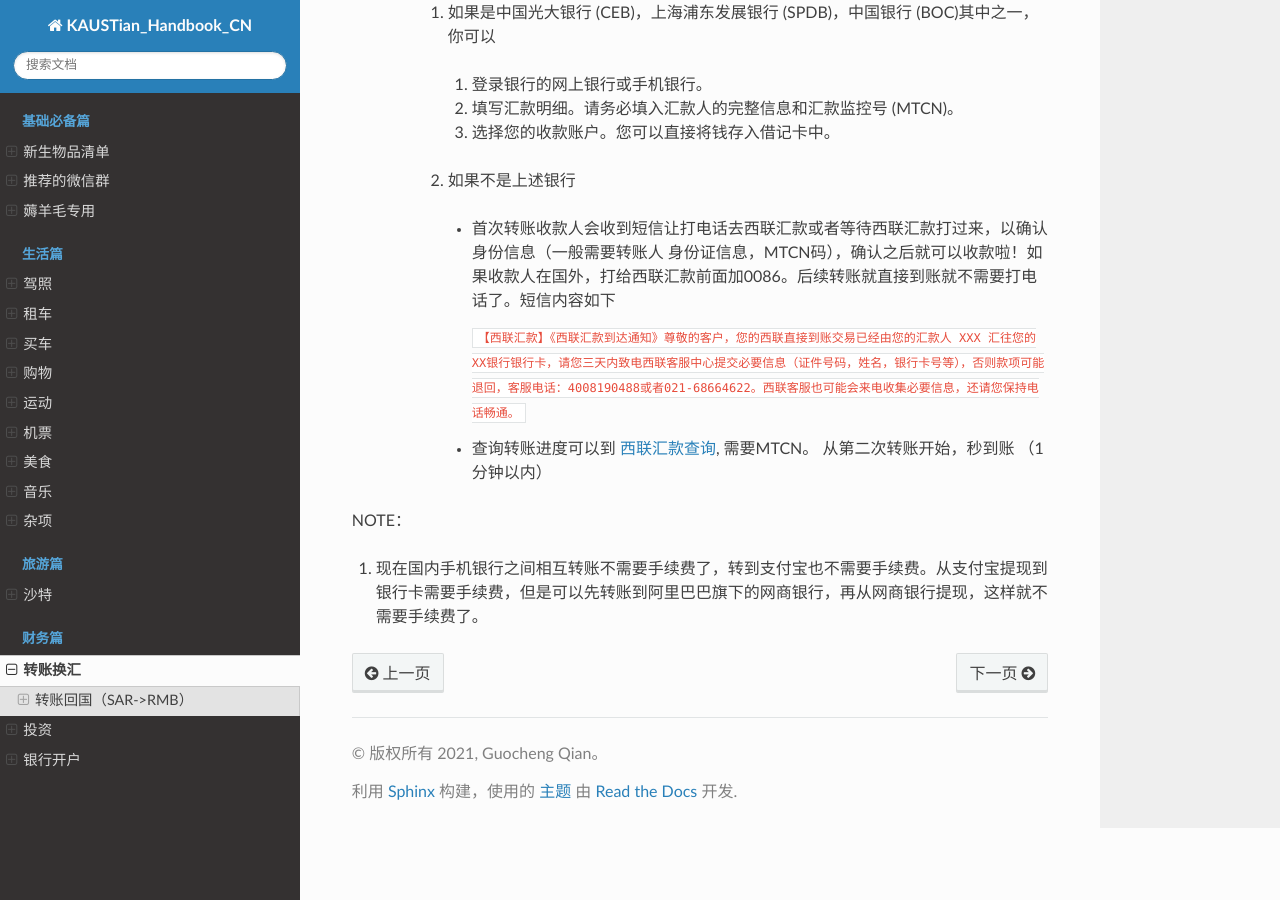
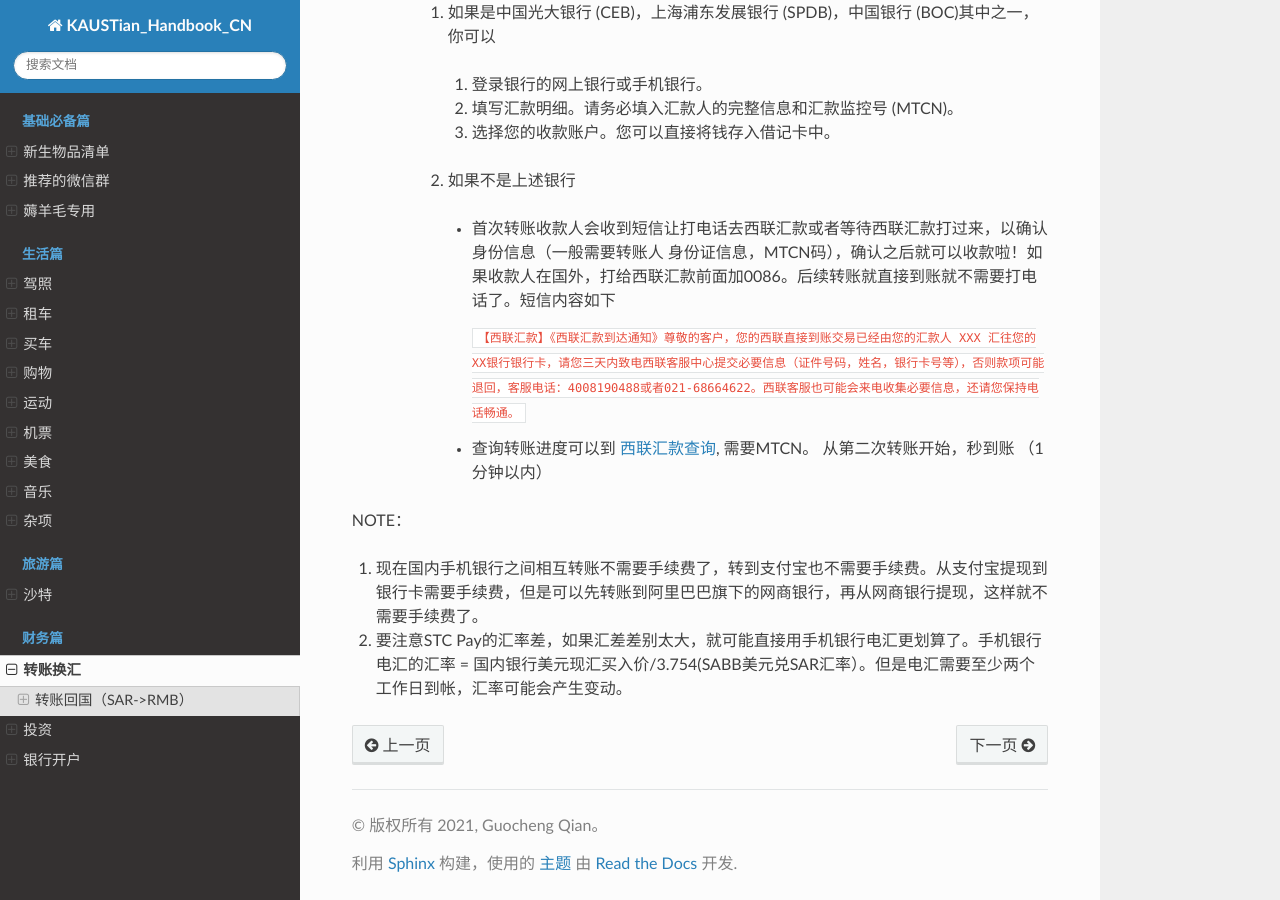
Before and after one commit to guochengqian/KAUSTian_Handbook_CN, a Sphinx documentation site: the page built from docs/content/finance/transfer.rst, in a window 1280 px wide and 900 px high, scrolled down 2276 px. Built offline with Sphinx 7.4.7 and the Read the Docs theme 2.0.0, drawn with Linux system fonts in a browser that asks for light colours.

Commit message:
Update transfer.rst

```diff
--- a/docs/content/finance/transfer.rst
+++ b/docs/content/finance/transfer.rst
@@ -100,3 +100,4 @@ stc pay 的交易成本比直接电汇要低，单次20sar的汇费比银行的4
 NOTE：
 
 1. 现在国内手机银行之间相互转账不需要手续费了，转到支付宝也不需要手续费。从支付宝提现到银行卡需要手续费，但是可以先转账到阿里巴巴旗下的网商银行，再从网商银行提现，这样就不需要手续费了。
+2. 要注意STC Pay的汇率差，如果汇差差别太大，就可能直接用手机银行电汇更划算了。手机银行电汇的汇率 = 国内银行美元现汇买入价/3.754(SABB美元兑SAR汇率）。但是电汇需要至少两个工作日到帐，汇率可能会产生变动。
```
